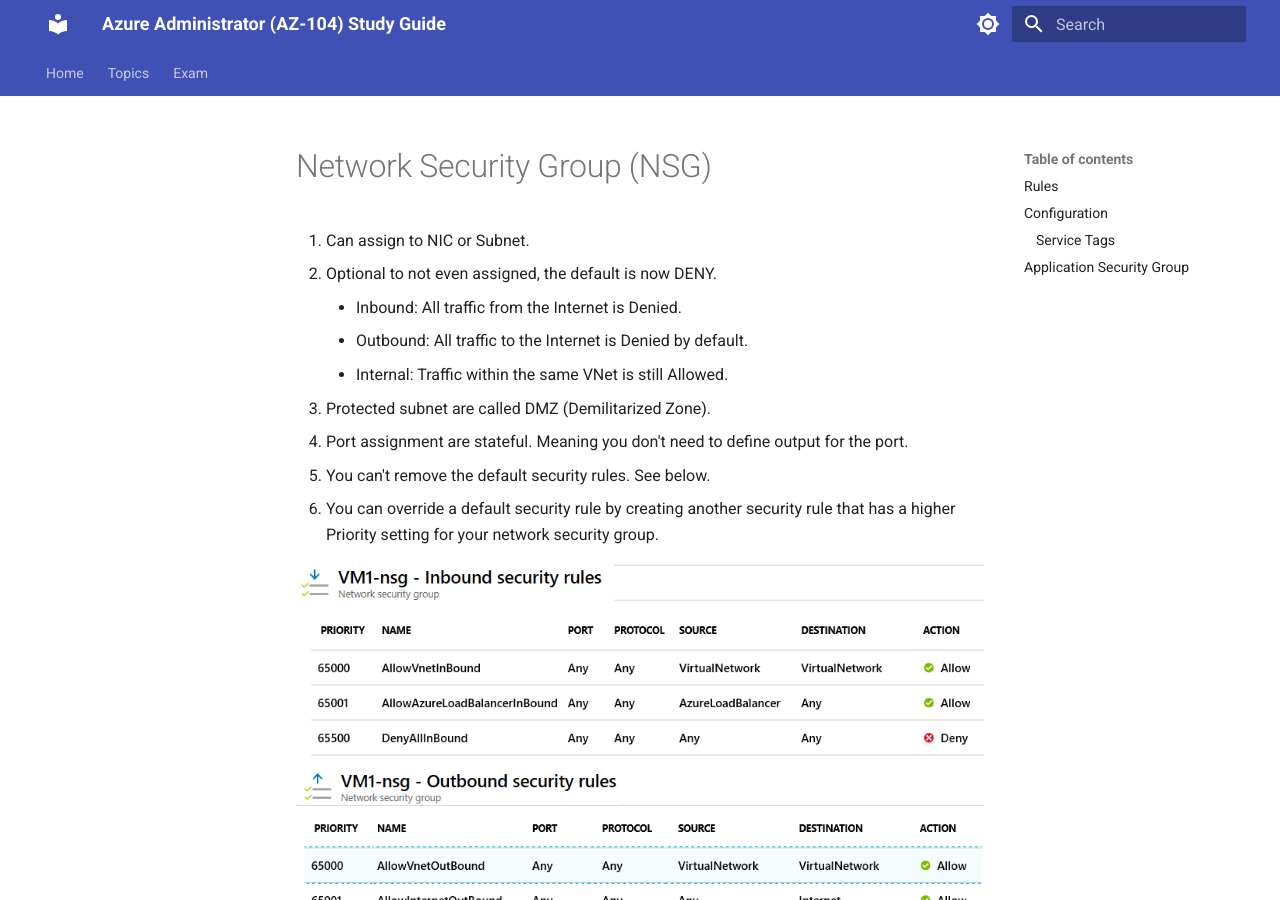
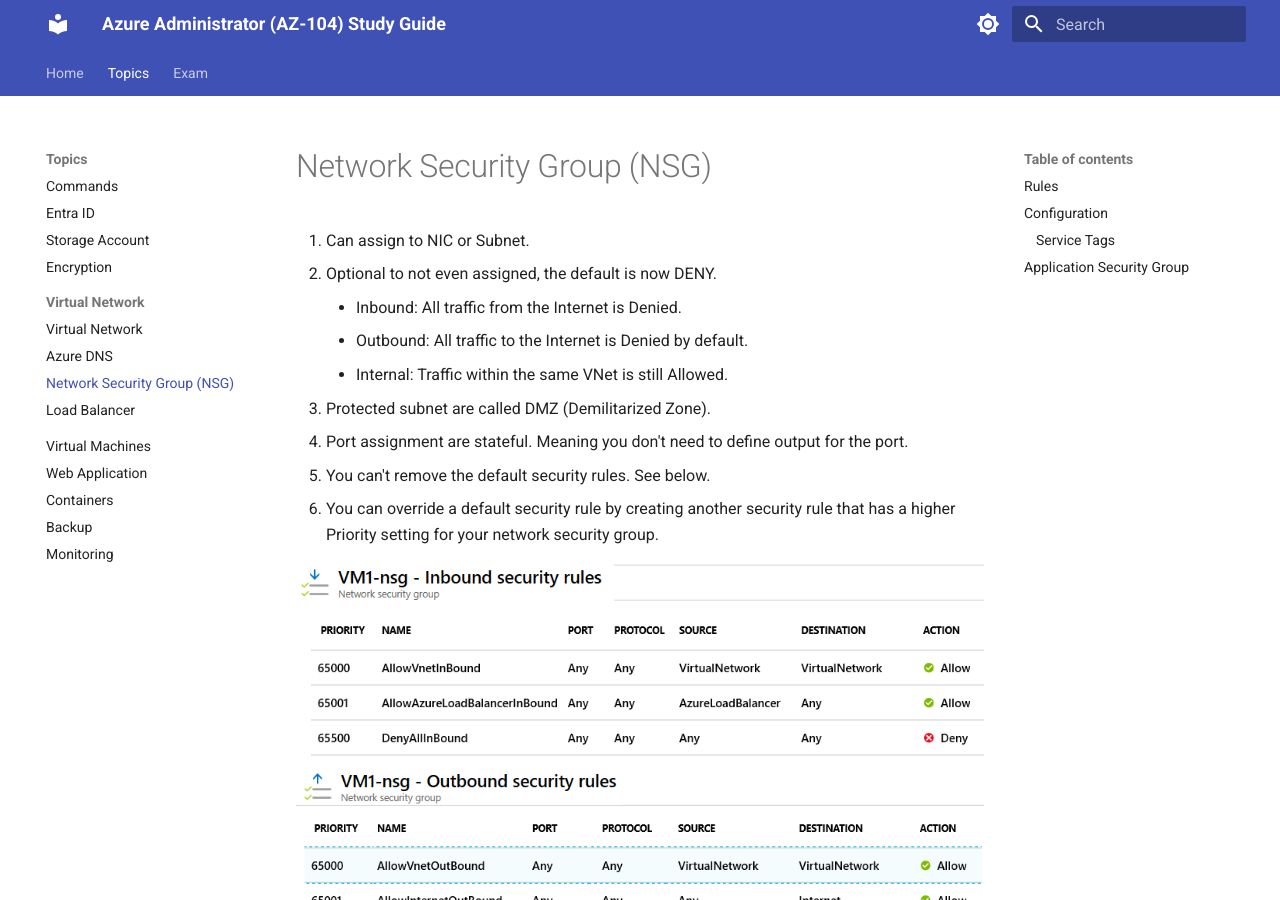
Before and after one commit to yoonghan/AZ-104-Azure-Administrator-Associate, an MkDocs documentation site: the page built from docs/Network-Security-Group.md, in a window 1280 px wide and 900 px high. Built offline with MkDocs 1.6.1 and Material for MkDocs 9.7.7, drawn with Linux system fonts in a browser that asks for light colours; some of the changed lines change nothing that is shown.

Commit message:
Adding load balancers.

```diff
--- /dev/null
+++ b/docs/Load-Balancers.md
@@ -0,0 +1,62 @@
+# Load Balancer
+
+## Public Load Balancers
+1. Load balance internet traffic to your virtual machines (VMs). A public load balancer maps the public IP address and port number of incoming traffic to the private IP address and port number of the back-end pool VMs.
+
+## Private Load Balancers
+1. Directs traffic to resources that are inside a virtual network or that use a VPN to access Azure infrastructure.
+2. Internal load balancer front-end IP addresses and virtual networks are never directly exposed to an internet endpoint.
+3. An internal load balancer is used where private IPs are needed at the front end only.
+4. Used within a VNet, cross-premises virtual network, or hybrid cloud.
+
+## Supports
+Both UDP and TCP.
+
+## Inner works
+### Front-end IP
+The front-end IP address is the address clients use to connect to your web application. A front-end IP address can be either a public or a private IP address.
+![Front-end IP](img/front-end-ip.png)
+
+### Load balancer rules
+A load balancer rule defines how traffic is distributed to the back-end pool.
+
+### Back-end pool
+The back-end pool is a group of VMs or instances in a Virtual Machine Scale Set that responds to the incoming request.
+
+### Health probes
+1. Allows:
+    - TCP custom probe
+    - HTTP or HTTPS custom probe
+
+### High availability port
+A load balancer rule configured with protocol - all and port - 0 is known as a high availability (HA) port rule.
+![High Availability Port](img/high-availability-port.png)
+
+### Session Persistance
+1. None (default): Specifies that any healthy VM can handle the request.
+2. Client IP (2-tuple): Specifies that the same back-end instance can handle successive requests from the same client IP address.
+3. Client IP and protocol (3-tuple): Specifies that the same back-end instance can handle successive requests from the same client IP address and protocol combination.
+
+### Inbound NAT rules
+You can use load balancing rules in combination with Network Address Translation (NAT) rules.
+
+### Outbound rules
+An outbound rule configures Source Network Address Translation (SNAT) for all VMs or instances identified by the back-end pool.
+
+## Load Balancer SKU
+1. Standard SKU
+2. Gateway SKU - You "chain" it to the frontend of a Standard Load Balancer or a VM's NIC.
+
+| Feature | Standard SKU | Gateway SKU
+| --- | --- | --- |
+| Backend Pool Size | Up to 1000 instances | Specific to NVMe
+| Availability Zones | Yes (Zone-redundant) | Yes
+| HA Ports | Yes (Internal only) | Yes (Required)
+| Global Tier | Yes | No
+| Secure by Default | Yes (Requires NSG) | Yes
+| SLA | 99.99% | 99.99% |
+
+### Good to know
+- **Azure Front Door** (have cache) is an application-delivery network that provides a global load balancing and site acceleration service for web applications. It offers Layer 7 capabilities for your application like TLS/SSL offload, path-based routing, fast failover, a web application firewall, and caching to improve performance and high availability of your applications. Choose this option in scenarios such as load balancing a web app deployed across multiple Azure regions.
+- **Azure Traffic Manager** is a DNS-based traffic load balancer that allows you to distribute traffic optimally to services across global Azure regions while providing high availability and responsiveness. Because Traffic Manager is a DNS-based load-balancing service, it load balances only at the domain level. For that reason, it can't fail over as quickly as Front Door, because of common challenges around DNS caching and systems not honoring DNS TTLs.
+- **Azure Application Gateway** provides Application Delivery Controller (ADC) as a service, offering various Layer 7 load-balancing capabilities. Use it to optimize web farm productivity by offloading CPU-intensive TLS/SSL termination to the gateway. Application Gateway works within a region rather than globally.
--- a/mkdocs.yml
+++ b/mkdocs.yml
@@ -31,8 +31,11 @@
     - EntraId.md
     - Storage-Account.md
     - Encryption.md
-    - Virtual-Network.md
-    - DNS.md
+    - Virtual Network:
+      - Virtual-Network.md
+      - DNS.md
+      - Network-Security-Group.md
+      - Load-Balancers.md
     - Virtual-Machines.md
     - Web-Application.md
     - Containers.md
```
Also changed, not shown: docs/img/front-end-ip.png (added), docs/img/high-availability-port.png (added).
